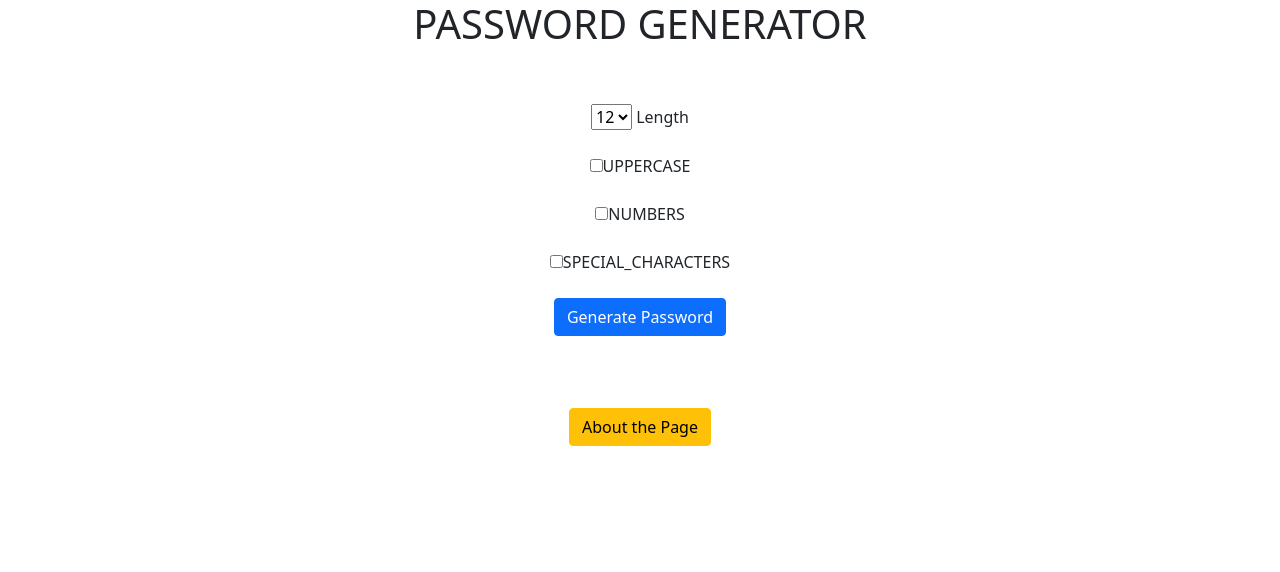
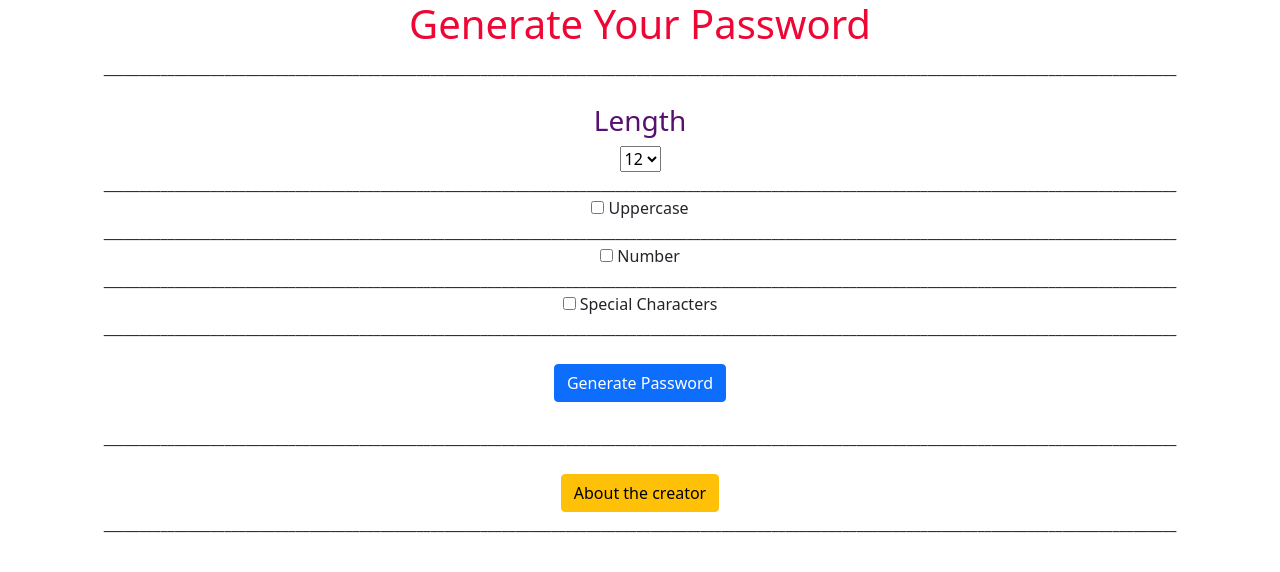
Before and after one commit to Sarthak337/django-password-generator, a Django app: page / in a window 1280 px wide. Shown: the top 572 px of the page. Run offline with Django 3.2, Linux system fonts and the light colour scheme.

Commit message:
commited

```diff
--- a/pwdgrtr/templates/generatorapp/home.html
+++ b/pwdgrtr/templates/generatorapp/home.html
@@ -1,8 +1,12 @@
+<head><title>Password Generator</title></head>
+
 <link href="https://cdn.jsdelivr.net/npm/bootstrap@5.0.0-beta1/dist/css/bootstrap.min.css" rel="stylesheet" integrity="sha384-giJF6kkoqNQ00vy+HMDP7azOuL0xtbfIcaT9wjKHr8RbDVddVHyTfAAsrekwKmP1" crossorigin="anonymous">
 <div class="container text-center">
-<h1> PASSWORD GENERATOR </h1>
+<h1 style="color:rgb(238, 6, 53)">Generate Your Password</h1>
+_______________________________________________________________________________________________________________________________________________________
 <br>
 <br>
+<h3 style="color: rgb(85, 16, 112);">Length</h3>
 <form action="{% url 'password' %}">
     <select name="length">
         <option value="5">5</option>
@@ -13,23 +17,31 @@
         <option value="10">10</option>
         <option value="11">11</option>
         <option value="12" selected="selected">12</option>
-    </select> Length
+    </select>
     <br>
+    _______________________________________________________________________________________________________________________________________________________
     <br>
-    <input type="checkbox" name="uppercase">UPPERCASE
+    <input type="checkbox" name="uppercase">  Uppercase
     <br>
+    _______________________________________________________________________________________________________________________________________________________
     <br>
-    <input type="checkbox" name="numbers">NUMBERS
+    <input type="checkbox" name="numbers">  Number
     <br>
+    _______________________________________________________________________________________________________________________________________________________
     <br>
-    <input type="checkbox" name="special characters">SPECIAL_CHARACTERS
+    <input type="checkbox" name="special characters">  Special Characters
+    <br>
+    _______________________________________________________________________________________________________________________________________________________
     <br>
     <br>
     <input type="Submit" value="Generate Password" class="btn btn-primary">
     <br>
     <br>
+    _______________________________________________________________________________________________________________________________________________________
     <br>
     <br>
-    <a href="{%url 'about' %}"class="btn btn-warning">About the Page</a>
+    <a href="{%url 'about' %}"class="btn btn-warning">About the creator</a>
+
+    _______________________________________________________________________________________________________________________________________________________
 </div>
 </form>
```
Also changed, not shown: pwdgrtr/templates/generatorapp/about.html (+23 -3 lines), pwdgrtr/templates/generatorapp/password.html (+5 -2 lines).
